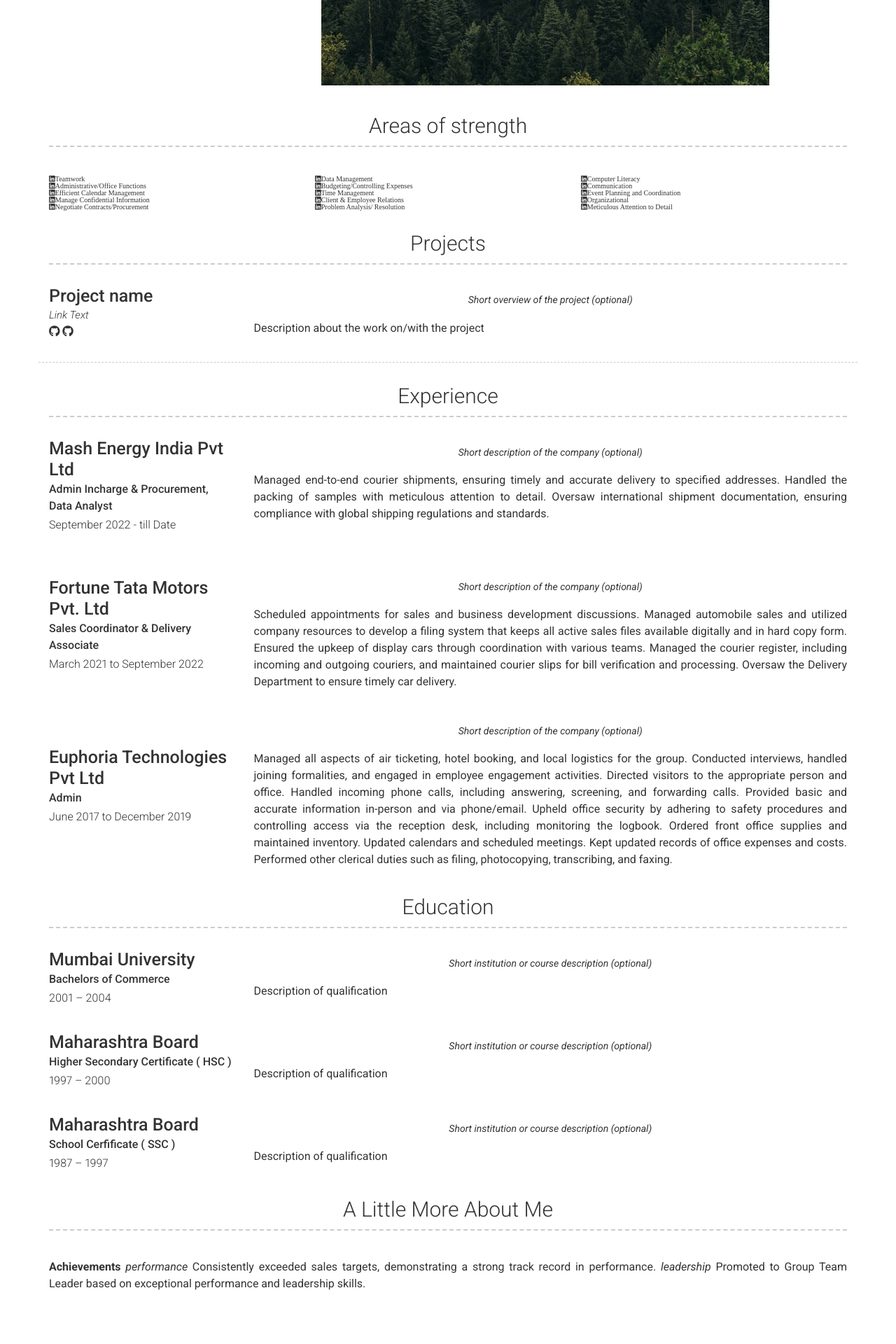
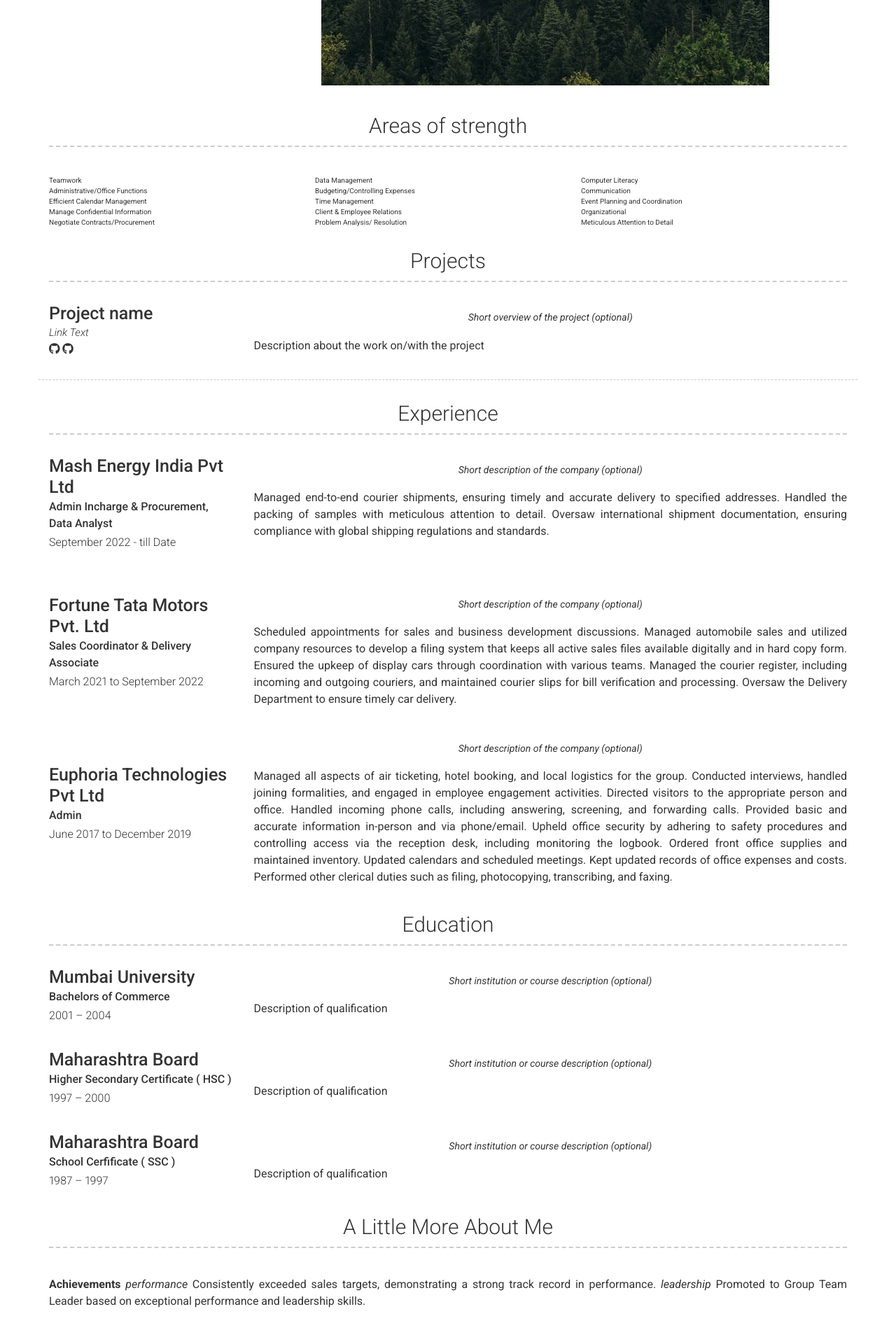
Before and after one commit to helinasangoi/myresume, a Jekyll site: the page built from index.md, in a window 1280 px wide. Shown: the part 793-2713 px from the top of the page at 70% size. Built offline with Jekyll 4.4.1, drawn with Linux system fonts in a browser that asks for light colours; nearby versions of some CDN libraries.

Commit message:
Update section-column.html

```diff
--- a/_includes/section-column.html
+++ b/_includes/section-column.html
@@ -1,7 +1,7 @@
 <div class="grid-flow">
     {% for item in include.content %}
         {% for each in item.field %}
-            <div class="fab fa-linkedin">{{ each.name }}</div>
+            <div class="quote">{{ each.name }}</div>
         {% endfor %}
     {% endfor %}
 </div>
```
